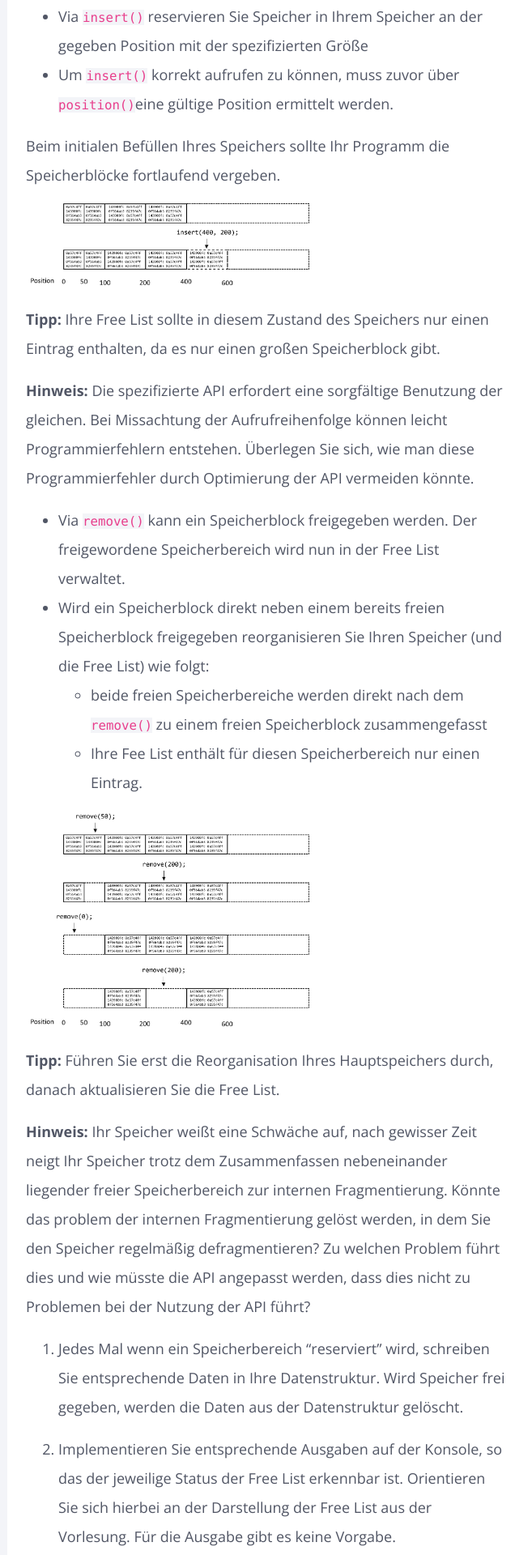
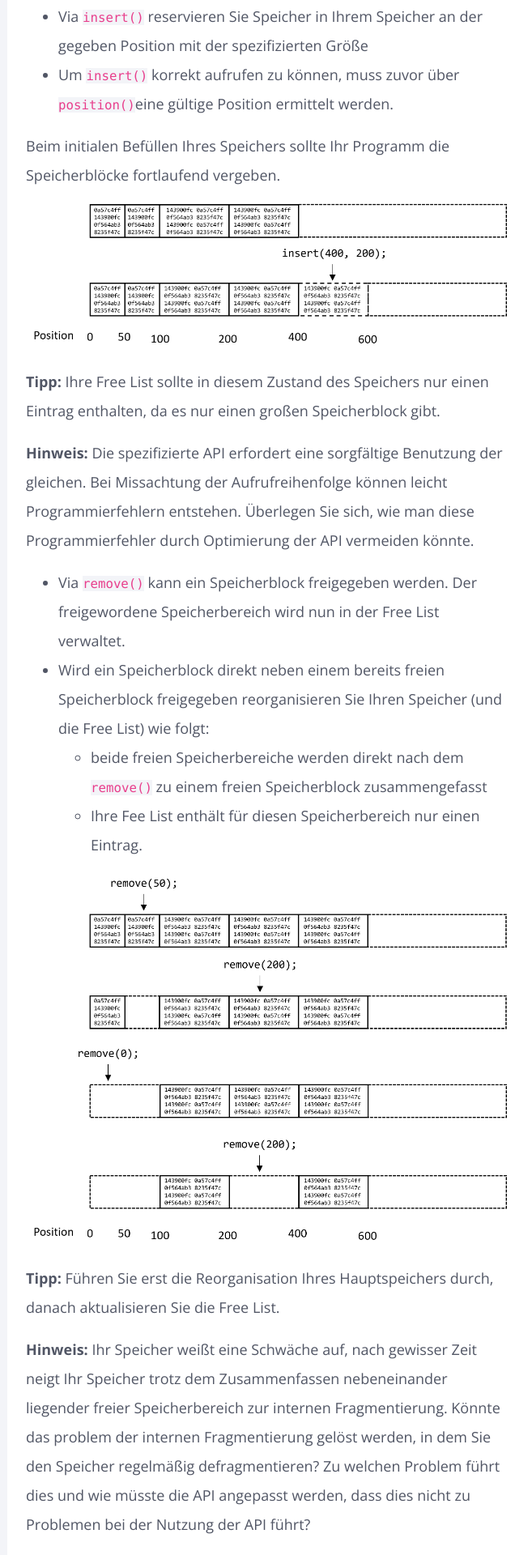
Before and after one commit to aheil/os, a Jekyll site: the page built from modules/hausaufgaben/_posts/2022-03-03-freelist.md, in a window 1280 px wide. Shown: the part 1706-3626 px from the top of the page at 81% size, without its empty margins (311-968 px from the left). Built offline with Jekyll 4.4.1, drawn with Linux system fonts in a browser that asks for light colours; nearby versions of some CDN libraries.

Commit message:
removed img size

```diff
--- a/modules/hausaufgaben/_posts/2022-03-03-freelist.md
+++ b/modules/hausaufgaben/_posts/2022-03-03-freelist.md
@@ -47,7 +47,7 @@ void remove(int position);
 
 Beim initialen Befüllen Ihres Speichers sollte Ihr Programm die Speicherblöcke fortlaufend vergeben.
 
-![](../../../img/free-list-insert.png){: width="350" }
+![](../../../img/free-list-insert.png)
 
 **Tipp:** Ihre Free List sollte in diesem Zustand des Speichers nur einen Eintrag enthalten, da es nur einen großen Speicherblock gibt.
 
@@ -57,7 +57,7 @@ Beim initialen Befüllen Ihres Speichers sollte Ihr Programm die Speicherblöcke
     - beide freien Speicherbereiche werden direkt nach dem `remove()` zu einem freien Speicherblock zusammengefasst
     - Ihre Fee List enthält für diesen Speicherbereich nur einen Eintrag.
 
-![](../../../img/free-list-remove.png){: width="350" }
+![](../../../img/free-list-remove.png)
 
 **Tipp:** Führen Sie erst die Reorganisation Ihres Hauptspeichers durch, danach aktualisieren Sie die Free List.
 
```
